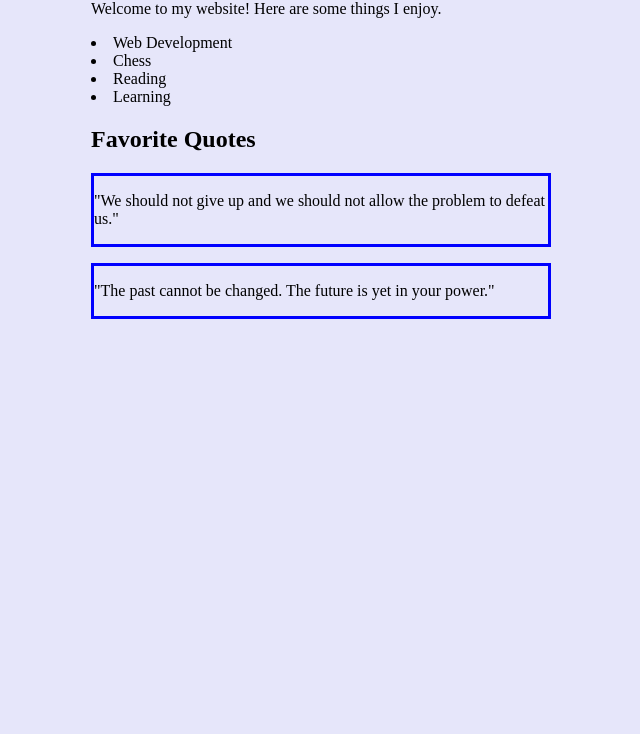
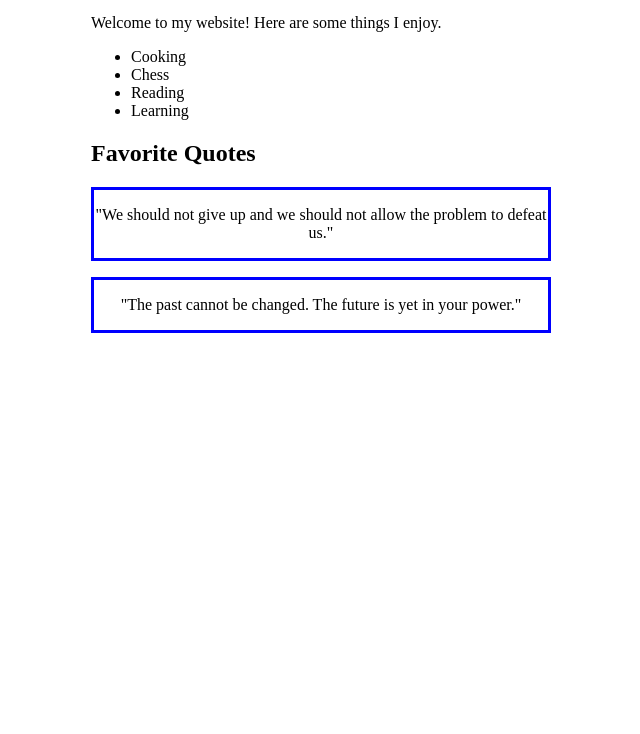
Before and after one commit to 22Saranya/html-demo, a plain HTML site: page index.html in a window 1280 px wide. Shown: the part 66-800 px from the top of the page, without its empty margins (299-939 px from the left). Drawn offline with Linux system fonts and the light colour scheme.

Commit message:
modified with css file

```diff
--- /dev/null
+++ b/css/index.css
@@ -0,0 +1,17 @@
+#abc
+{
+	margin: auto;
+	width:  500px;
+}
+blockquote
+{
+border-style: solid;
+border-color: blue;
+text-align:center;
+margin-left: 0;
+
+}
+body{
+
+	margin: auto;
+}
--- a/index.html
+++ b/index.html
@@ -1,39 +1,27 @@
-<html>
+<!DOCTYPE html>
+<html lang="en">
 <head>
 <meta charset="utf-8"/>
-<style type="text/css">
-#abc
-{
-	margin: auto;
-	width:  500px;
-}
-#xyz
-{
-border-style: solid;
-border-color: blue;
-text-align:center
-padding: 5px;
-margin-left:0px;
-}
-</style>
+<title>Assignment 1</title>
 </head>
-<body bgcolor = "#E6E6FA">
+<body >
+<link rel="stylesheet" href="css/index.css"/>
 <div id= "abc">
 <h1> My First Website </h1>
-<p> Welcome to my website! Here are some things I enjoy. </p
+<p> Welcome to my website! Here are some things I enjoy. </p>
 <ul>
-<li> Web Development </li>
+<li> Cooking</li>
 <li> Chess </li>
 <li> Reading </li>
 <li> Learning </li>
 </ul>
  <h2> Favorite Quotes </h2>
-<blockquote id="xyz">
+<blockquote>
 <p>
 "We should not give up and we should not allow the problem to defeat us."
 </p>
 </blockquote>
-<blockquote id="xyz">
+<blockquote>
 <p>
 "The past cannot be changed. The future is yet in your power."
 </p>
```
